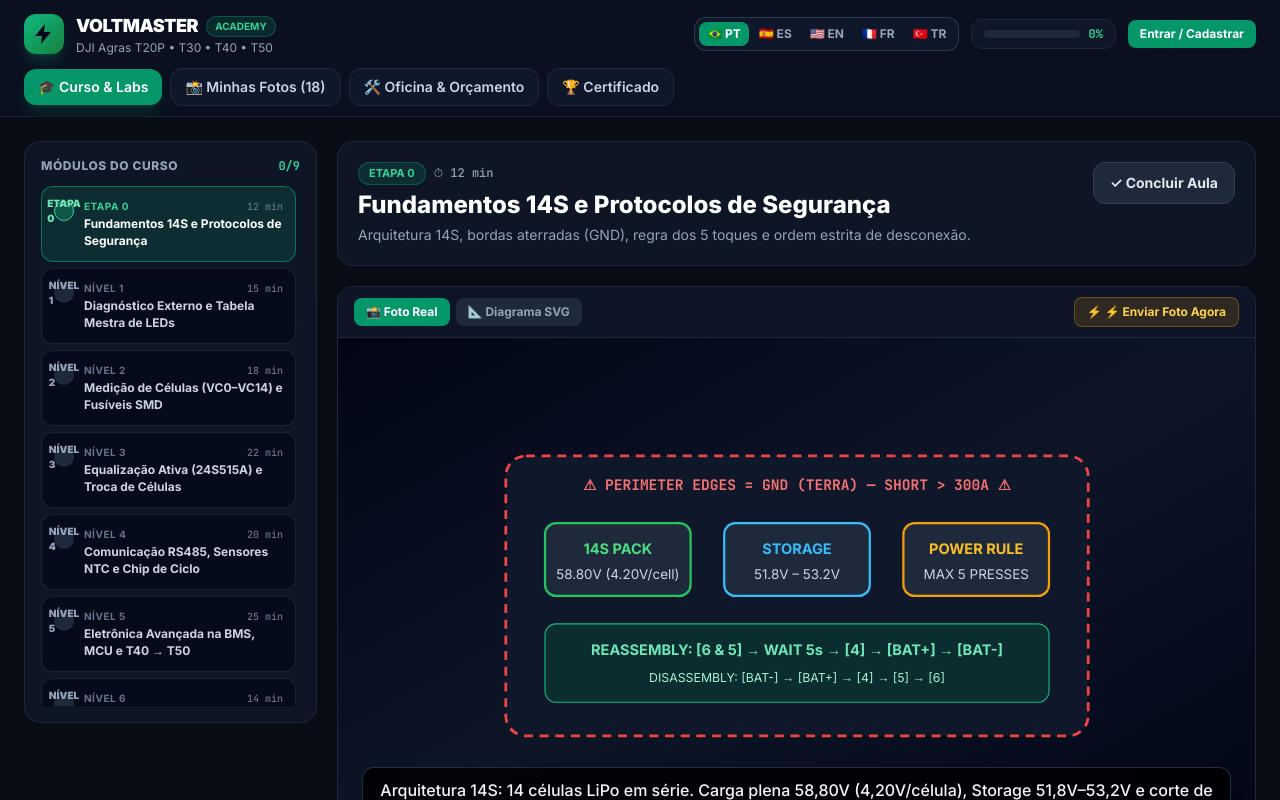
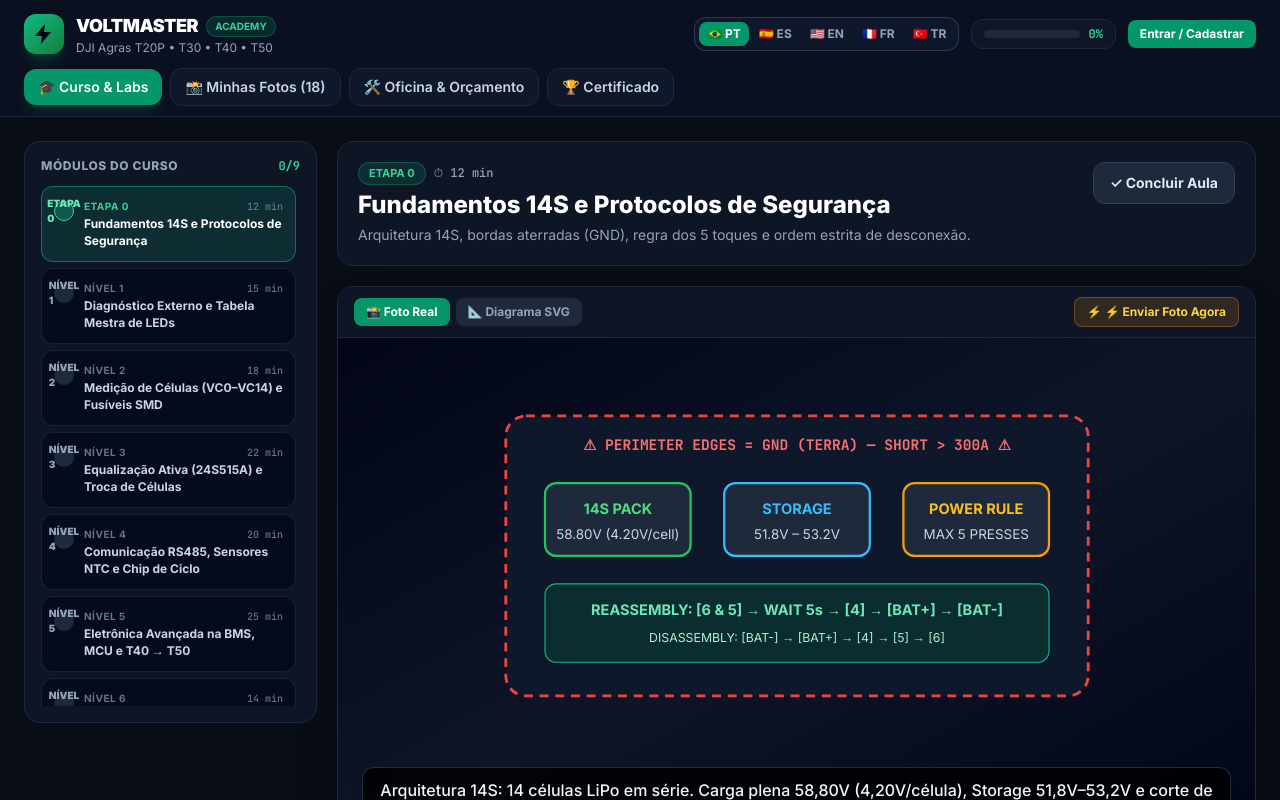
Before and after one commit to DouglasCoutrim/voltmarsterlearning, a React (Vite) app: page / in a window 1280 px wide. Shown: the top 800 px of the page. Built offline with nearby package versions, Linux system fonts and the light colour scheme.

Commit message:
(1 files changed)

```diff
--- a/src/components/CourseView.jsx
+++ b/src/components/CourseView.jsx
@@ -462,7 +462,7 @@ function CourseView({
             </div>
 
             <div className="relative aspect-video bg-gradient-to-br from-slate-950 via-[#0d1526] to-slate-950 overflow-hidden flex items-center justify-center">
-              <div id="player-svg-layer" className="w-full h-full flex items-center justify-center p-4">
+              <div id="player-svg-layer" className="w-full h-full flex items-center justify-center px-4 pt-4 pb-24">
                 <div
                   className="w-full h-full flex items-center justify-center [&>svg]:w-full [&>svg]:h-full"
                   dangerouslySetInnerHTML={{ __html: buildModuleSVG(currentMod) }}
```
